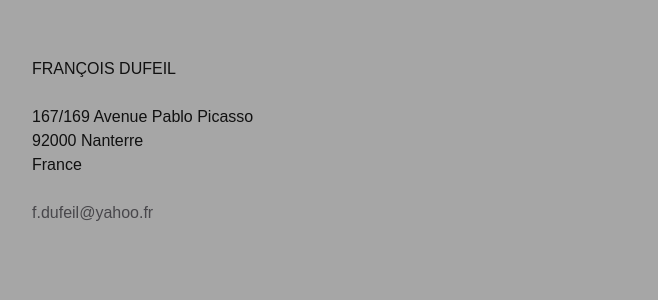
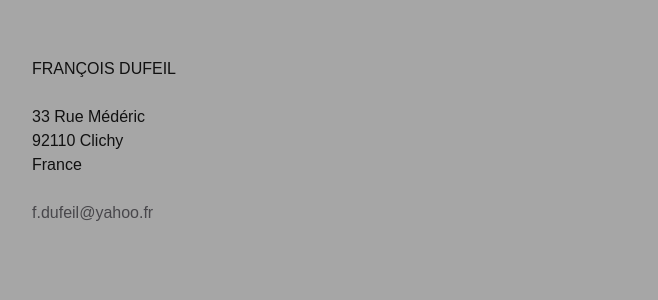
Before and after one commit to Mariecie/Mariecie.github.io, a Jekyll site: the page built from contact.md, in a window 1280 px wide. Shown: the part 180-480 px from the top of the page, without its empty margins (268-926 px from the left). Built offline with Jekyll 4.4.1, drawn with Linux system fonts in a browser that asks for light colours.

Commit message:
Update contact.md

```diff
--- a/contact.md
+++ b/contact.md
@@ -7,8 +7,8 @@ permalink: /contact/
 <p style="text-align:justify">
 <br> FRAN&Ccedil;OIS DUFEIL
 <br>
-<br> 167/169 Avenue Pablo Picasso
-<br> 92000 Nanterre
+<br> 33 Rue Médéric
+<br> 92110 Clichy
 <br> France
 <br>
 <br> <a href="mailto:{{ site.email }}">{{ site.email }}</a>
```
